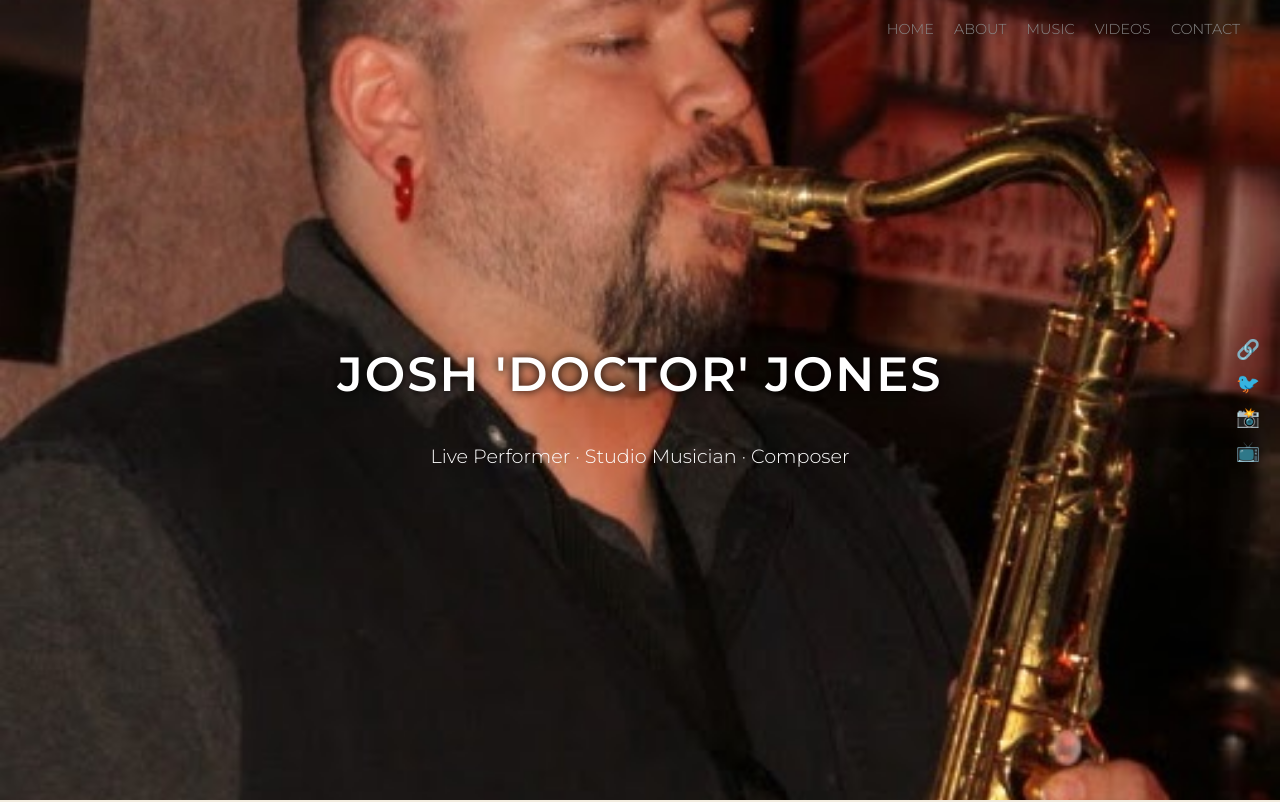
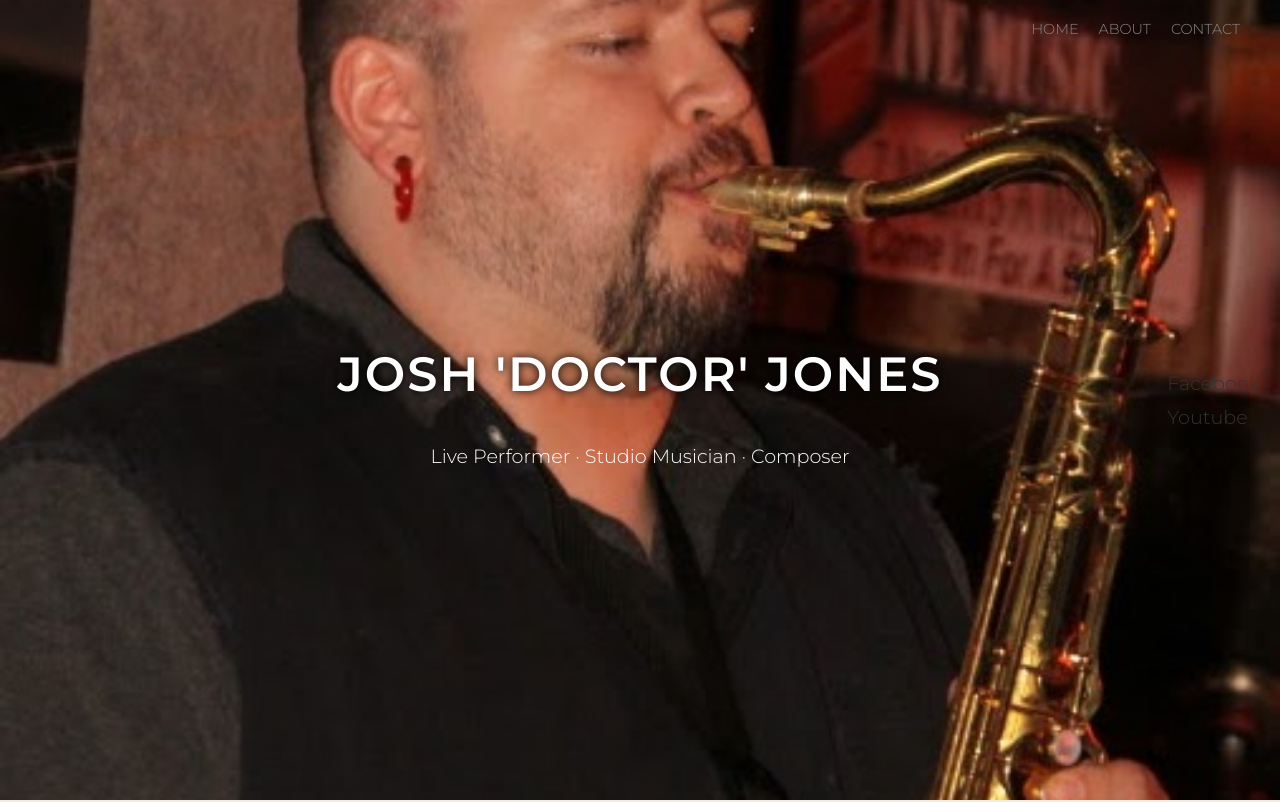
Before and after one commit to drjones23/joshdoctorjones, a plain HTML site: page index.html in a window 1280 px wide. Shown: the top 802 px of the page. Drawn offline with Linux system fonts and the light colour scheme.

Commit message:
Update index.html

```diff
--- a/index.html
+++ b/index.html
@@ -135,10 +135,8 @@
   <header>
     <nav>
       <a href="#">HOME</a>
-      <a href="#about">ABOUT</a>
-      <a href="#music">MUSIC</a>
-      <a href="#videos">VIDEOS</a>
-      <a href="#contact">CONTACT</a>
+      <a href="bio.html">ABOUT</a>
+      <a href="contact.html">CONTACT</a>
     </nav>
     <h1>JOSH 'DOCTOR' JONES</h1>
     <p>Live Performer · Studio Musician · Composer</p>
@@ -159,7 +157,7 @@
 
   <section class="videos" id="videos">
     <h2>FEATURED VIDEOS</h2>
-    <iframe src="https://youtu.be/USqKuG_6kqo?t=43" frameborder="0" allowfullscreen></iframe>
+    <iframe src="https://www.youtube.com/embed/USqKuG_6kqo?si=1QLNyhMHmHoI8RuK&amp;start=43" frameborder="0" allowfullscreen></iframe>
   </section>
 
   <section class="contact" id="contact">
@@ -173,10 +171,8 @@
   </section>
 
   <div class="socials">
-    <a href="#">🔗</a>
-    <a href="#">🐦</a>
-    <a href="#">📸</a>
-    <a href="#">📺</a>
+    <a href="https://www.facebook.com/JoshDoctorJones">Facebook</a>
+    <a href="https://www.youtube.com/@joshdoctorjones">Youtube</a>
   </div>
 
   <footer class="footer">
```
